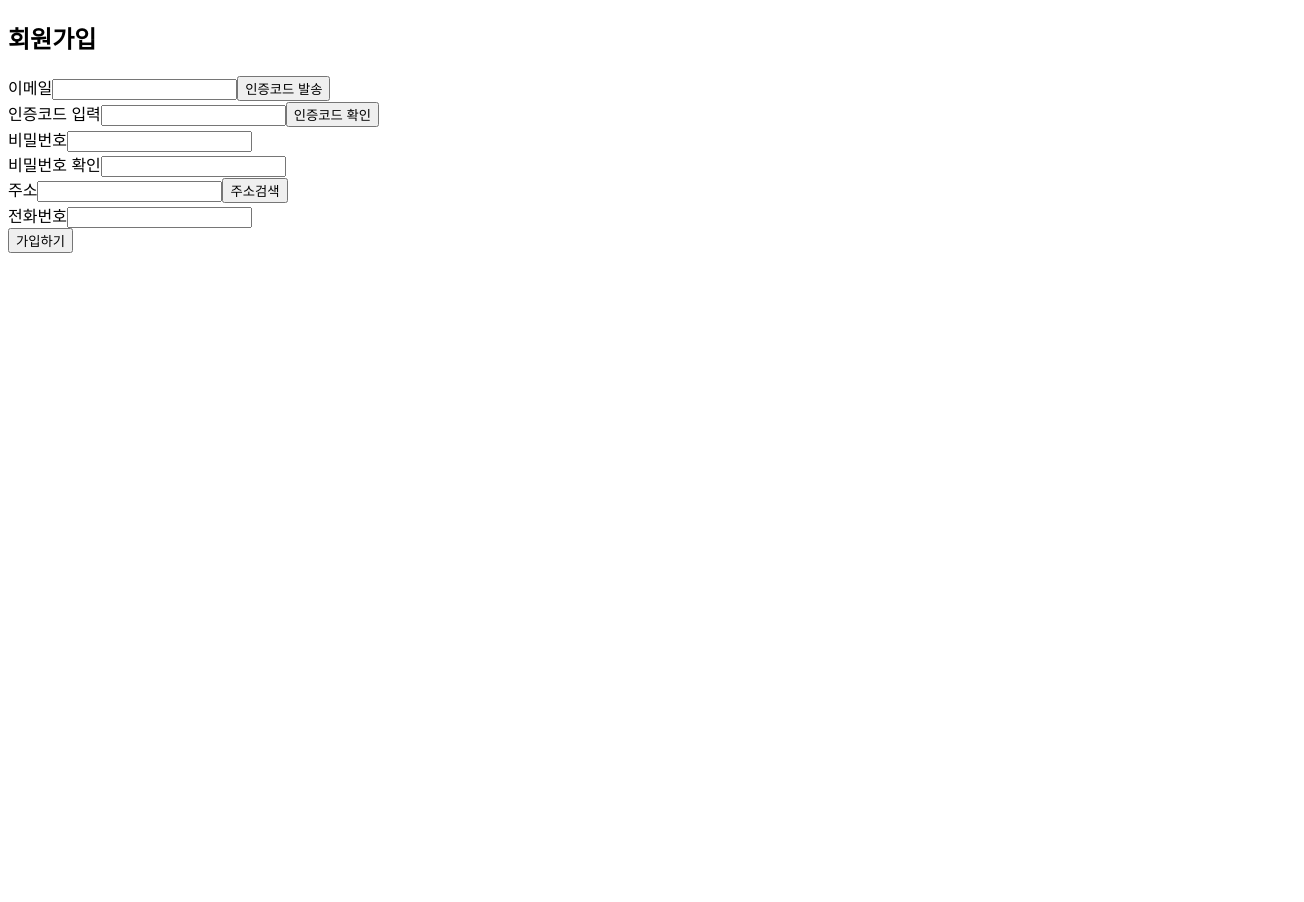
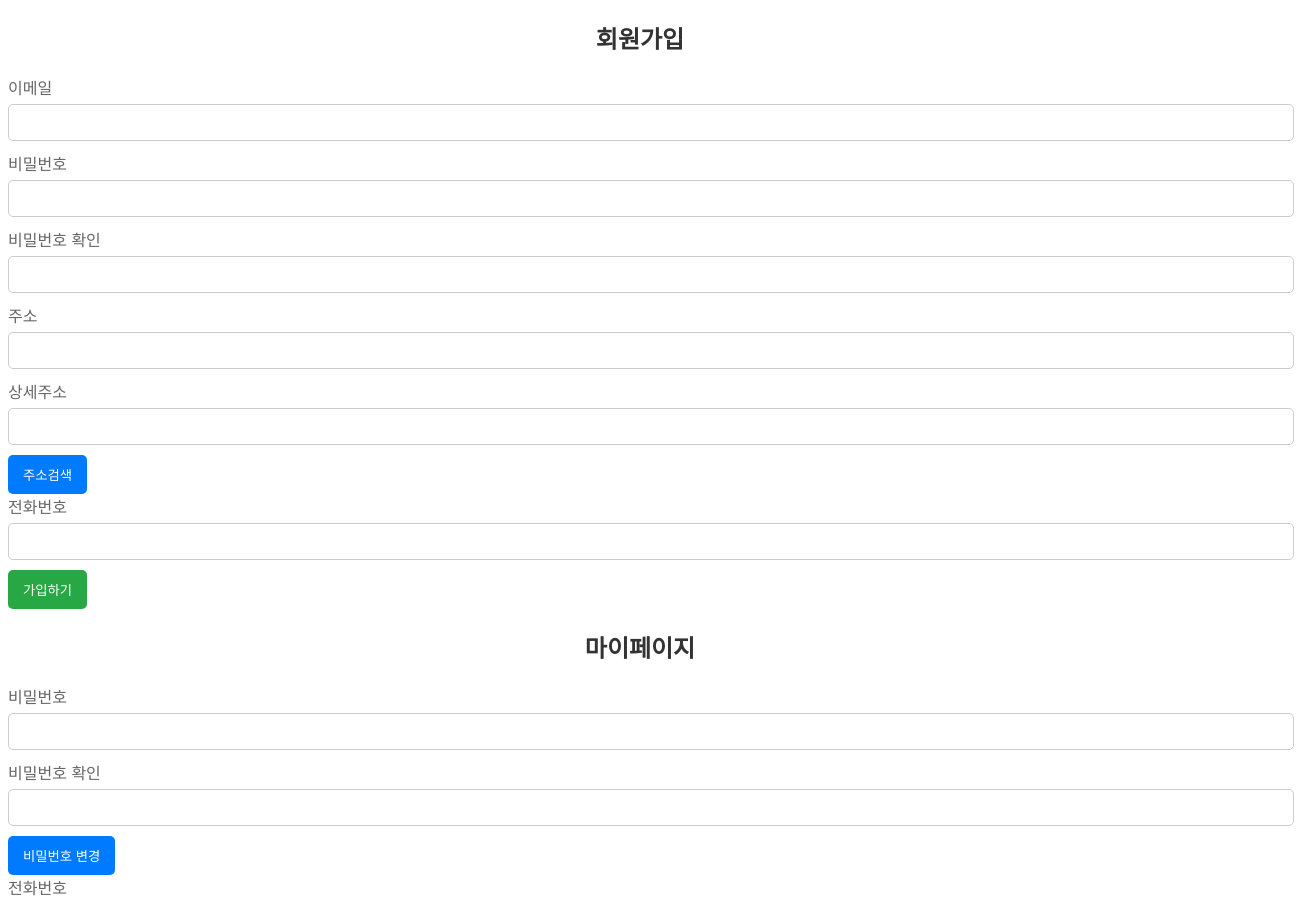
Before and after one commit to sinyongbin/No_Turning_Back, a Next.js app: page / in a window 1280 px wide. Shown: the top 902 px of the page, 1304 px wide, since content can reach past the window. Before the commit the page ends 800 px from the top, so only its background shows below. Built offline with nearby package versions, Linux system fonts and the light colour scheme; no server answers.

Commit message:
회원가입 완료, 마이페이지 진행중

```diff
--- a/package.json
+++ b/package.json
@@ -17,8 +17,10 @@
     "eslint": "8.49.0",
     "eslint-config-next": "13.4.19",
     "next": "^13.5.2",
+    "next-auth": "^4.23.2",
     "postcss": "8.4.30",
     "react": "^18.2.0",
+    "react-daum-postcode": "^3.1.3",
     "react-dom": "^18.2.0",
     "tailwindcss": "3.3.3"
   },
--- a/src/app/component/mypage/mypage.tsx
+++ b/src/app/component/mypage/mypage.tsx
@@ -1,5 +1,87 @@
 "use client"
+
+import React, { useEffect, useState } from 'react';
 
 export default function Mypage() {
 
+    const [formData, setFormData] = useState({
+        email: '',
+        password: '',
+        ConfirmPassword: '',
+    })
+
+    const [getData, setGetData] = useState({
+        phoneNum: '',
+    })
+
+    const [message, setMessage] = useState("");
+
+    useEffect (() => {
+        const email = "jinddo@naver.com"
+
+        fetch(`/member/member_info/${email}`, {
+            method: "GET"
+        }).then(res=>res.json()).then(res=>{
+            setGetData(res[0]);
+            console.log(1, res);
+        });
+    }, []);
+
+    function handleInputChange(e) {
+        const { name, value } = e.target;
+        setFormData({ ...formData, [name]: value });
+        setGetData({ ...getData, [name]: value });
+    };
+
+    function passwordChange(e) {
+        const email = "jinddo@naver.com"
+        e.preventDefault();
+        fetch(`/member/member_info/${email}`, {
+            method: "PUT",
+            body: JSON.stringify(formData),
+            headers: {
+                "Content-Type": "application/json",
+            },
+        }).then((response) => {
+            if (response.status !== 200) {
+                throw new Error('서버 응답이 실패했습니다.' + response.status);
+            } else {
+                alert(`${email}님의 비밀번호가 성공적으로 변경되었습니다`);
+            }
+        }).catch((error) => {
+            console.log('UPDATE 요청 실패!:', error)
+        })
+    }
+
+    return (
+        <div>
+            <h2>마이페이지</h2>
+            <div>
+                <label>비밀번호</label>
+                <input
+                    type="password"
+                    name="password"
+                    value={formData.password}
+                    onChange={handleInputChange}
+                />
+                <label>비밀번호 확인</label>
+                <input
+                    type="password"
+                    name="ConfirmPassword"
+                    value={formData.ConfirmPassword}
+                    onChange={handleInputChange}
+                />
+                <button type = "button" onClick={passwordChange}>비밀번호 변경</button>
+            </div>
+            <div>
+                <label>전화번호</label>
+                <input
+                    type="text"
+                    name="phoneNum"
+                    value={getData.phoneNum}
+                    onChange={handleInputChange}
+                />
+            </div>
+        </div>
+    )
 }
--- /dev/null
+++ b/src/app/component/signup/Signup.css
@@ -0,0 +1,74 @@
+/* Signup.css 파일에 저장하거나 <style> 태그 안에 추가할 수 있습니다. */
+
+/* 폼 컨테이너 스타일 */
+.container {
+    max-width: 400px;
+    margin: 0 auto;
+    padding: 20px;
+    background-color: #f7f7f7;
+    border: 1px solid #ccc;
+    border-radius: 5px;
+  }
+
+  /* 제목 스타일 */
+  h2 {
+    text-align: center;
+    color: #333;
+  }
+
+  /* 라벨 스타일 */
+  label {
+    display: block;
+    margin-bottom: 5px;
+    color: #666;
+  }
+
+  /* 입력 필드 스타일 */
+  input[type="text"],
+  input[type="password"],
+  input[type="tel"] {
+    width: 100%;
+    padding: 10px;
+    margin-bottom: 10px;
+    border: 1px solid #ccc;
+    border-radius: 5px;
+  }
+
+  /* 주소 입력 필드와 주소 검색 버튼의 레이아웃 스타일 */
+  .address-container {
+    display: flex;
+    align-items: flex-start;
+  }
+
+  /* 주소 입력 필드 스타일 */
+  input[name="address"] {
+    flex: 1;
+    margin-right: 10px;
+  }
+
+  /* 주소 검색 버튼 스타일 */
+  button[type="button"] {
+    background-color: #007bff;
+    color: #fff;
+    border: none;
+    padding: 10px 15px;
+    border-radius: 5px;
+    cursor: pointer;
+  }
+
+  /* 가입 버튼 스타일 */
+  button[type="submit"] {
+    background-color: #28a745;
+    color: #fff;
+    border: none;
+    padding: 10px 15px;
+    border-radius: 5px;
+    cursor: pointer;
+  }
+
+  /* 메시지 스타일 */
+  .message {
+    color: red;
+    text-align: center;
+    margin-top: 10px;
+  }
--- a/src/app/component/signup/Signup.tsx
+++ b/src/app/component/signup/Signup.tsx
@@ -1,6 +1,8 @@
 "use client"
 
 import React, { useState } from 'react';
+import DaumPostcode from 'react-daum-postcode';
+import './Signup.css'; // 스타일 파일 추가
 
 export default function Signup() {
   const [formData, setFormData] = useState({
@@ -8,16 +10,27 @@ export default function Signup() {
     password: '',
     address: '', // 변경: 주소 필드 이름 변경
     phoneNum: '',
+    verificationCode: '',
+    confirmPassword: '',
+    detailAddress: '',
   });
 
   const [message, setMessage] = useState("");
 
-  const [code, setCode] = useState({
-    verificationCode: '',
-  })
-
   function onSubmit(e) {
     e.preventDefault();
+    const email = formData.email;
+    const password = formData.password;
+    const address = formData.address;
+    const phoneNum = formData.phoneNum;
+
+    formData.address = address + ' ' + formData.detailAddress;
+
+    if (formData.password !== formData.confirmPassword) {
+      alert("비밀번호가 일치하지 않습니다.");
+      return;
+    }
+    if (email && password && address && phoneNum) {
       fetch("/member/member_join", {
         method: "POST",
         body: JSON.stringify(formData),
@@ -28,12 +41,17 @@ export default function Signup() {
       .then((response) => {
         if (response.status !== 200) {
           throw new Error('서버 응답이 실패했습니다. 상태 코드: ' + response.status);
+        } else {
+          alert(`회원가입을 축하합니다! ${email} 님`);
         }
       })
         .catch((error) => {
           console.error('POST 요청 실패:', error);
         });
       console.log('회원가입 데이터:', formData);
+    } else {
+      alert('입력칸을 전부 입력해주세요!');
+    }
   }
 
   function handleInputChange(e) {
@@ -41,48 +59,51 @@ export default function Signup() {
     setFormData({ ...formData, [name]: value });
   }
 
-  function codeVerify() {
-    // 이메일 주소 유효성 검사
-    const email = formData.email;
-    if (!email) {
-      alert('이메일 주소를 입력하세요.');
+  function codeCheck() {
+    // 사용자가 입력한 인증 코드
+    const userVerificationCode = formData.verificationCode;
+
+    // 서버에서 받은 인증 코드 (예: 서버에서 저장한 코드를 변수에 할당)
+    const serverVerificationCode = '여기에_서버에서_받은_인증_코드_입력';
+
+    if (!userVerificationCode) {
+      alert('인증코드를 입력하세요!');
       return;
     }
 
-    // 서버로 이메일 주소를 보내서 인증 코드 발송 요청
-    fetch("/mail/mail_send", {
-      method: "POST",
-      headers: {
-        "Content-Type": "application/x-www-form-urlencoded", // 폼 데이터로 보내도록 수정
-      },
-      body: `email=${encodeURIComponent(formData.email)}`, // 폼 데이터 형식으로 전송
-    })
-      .then((response) => response.json())
-      .then((json) => {
-        if (json.SUCCESS_TEXT) {
-          alert('이메일 인증 코드가 발송되었습니다.');
+    // 사용자가 입력한 인증 코드와 서버에서 받은 인증 코드를 비교
+    if (userVerificationCode === serverVerificationCode) {
+      alert('인증코드가 일치합니다. 회원가입을 완료하세요!');
     } else {
-          alert('이메일 인증 코드 발송 실패');
+      alert('인증코드가 일치하지 않습니다. 다시 확인하세요.');
     }
-      })
-      .catch((error) => {
-        console.error('POST 요청 실패:', error);
-      });
-  }
-
-
-  function codeCheck() {
-    // 인증코드 확인 로직 구현
-    const verificationCode = code.verificationCode;
-    if(!verificationCode) {
-      alert('인증코드를 입력하세요!');
-    }
-
-    //보냈던 인증코드와 일치하는지 확인
   }
 
   function addressSearch() {
-    // 주소검색 로직 구현
+    // Daum 우편번호 검색 API를 동적으로 불러오기
+    const script = document.createElement("script");
+    script.src = "//t1.daumcdn.net/mapjsapi/bundle/postcode/prod/postcode.v2.js";
+    script.onload = function () {
+      // API가 로드된 후에 팝업 창 열기
+      if (window.daum && window.daum.Postcode) {
+        new window.daum.Postcode({
+          oncomplete: function (data) {
+            // 주소 선택 후 처리
+            const selectedAddress = data.roadAddress || data.jibunAddress;
+            setFormData({
+              ...formData,
+              address: selectedAddress,
+              detailAddress: '', // 상세주소 초기화
+            });
+          },
+        }).open();
+      } else {
+        console.error("Daum 우편번호 검색 API가 로드되지 않았습니다.");
+      }
+    };
+
+    // 스크립트를 <head> 요소에 추가하여 API를 불러옵니다.
+    document.head.appendChild(script);
   }
 
   return (
@@ -97,17 +118,6 @@ export default function Signup() {
             value={formData.email}
             onChange={handleInputChange}
           />
-          <button type="button" onClick={codeVerify}>인증코드 발송</button>
-        </div>
-        <div>
-          <label>인증코드 입력</label>
-          <input
-            type="text"
-            name="verificationCode"
-            value={code.verificationCode}
-            onChange={handleInputChange}
-          />
-          <button type="button" onClick={codeCheck}>인증코드 확인</button>
         </div>
         <div>
           <label>비밀번호</label>
@@ -122,8 +132,8 @@ export default function Signup() {
           <label>비밀번호 확인</label>
           <input
             type="password"
-            name="password"
-            value={formData.password}
+            name="confirmPassword"
+            value={formData.confirmPassword}
             onChange={handleInputChange}
           />
         </div>
@@ -133,6 +143,13 @@ export default function Signup() {
             type="text"
             name="address"
             value={formData.address}
+            onChange={handleInputChange}
+          />
+          <label>상세주소</label>
+          <input
+            type="text"
+            name="detailAddress"
+            value={formData.detailAddress}
             onChange={handleInputChange}
           />
           <button type="button" onClick={addressSearch}>주소검색</button>
--- a/src/app/page.tsx
+++ b/src/app/page.tsx
@@ -1,10 +1,12 @@
 "use client"
+import Mypage from "./component/mypage/Mypage";
 import Signup from "./component/signup/Signup";
 
 export default function main(){
     return(
         <div>
             <Signup/>
+            <Mypage/>
         </div>
     )
 }
```
Also changed, not shown: 1 other file (tests, documents, lock files or other folders). Lines whose indentation alone changed are shown as unchanged.
